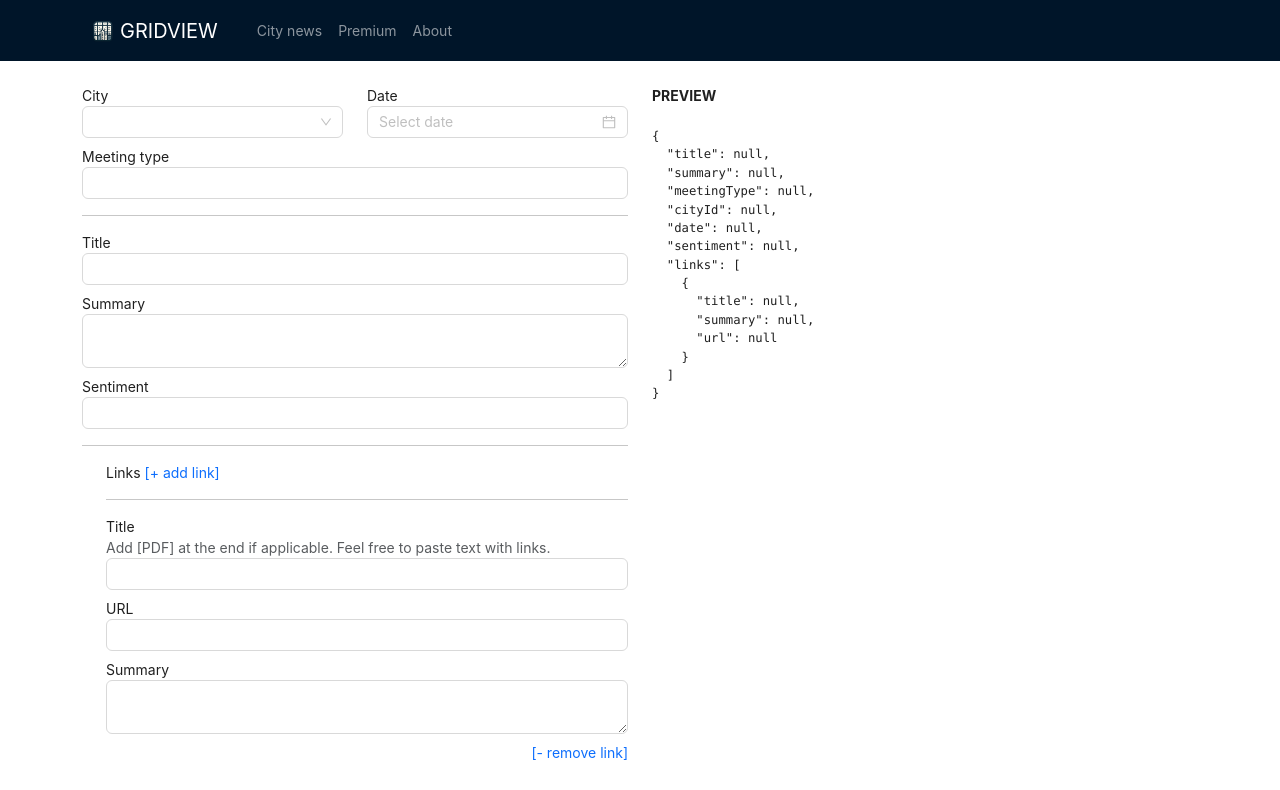
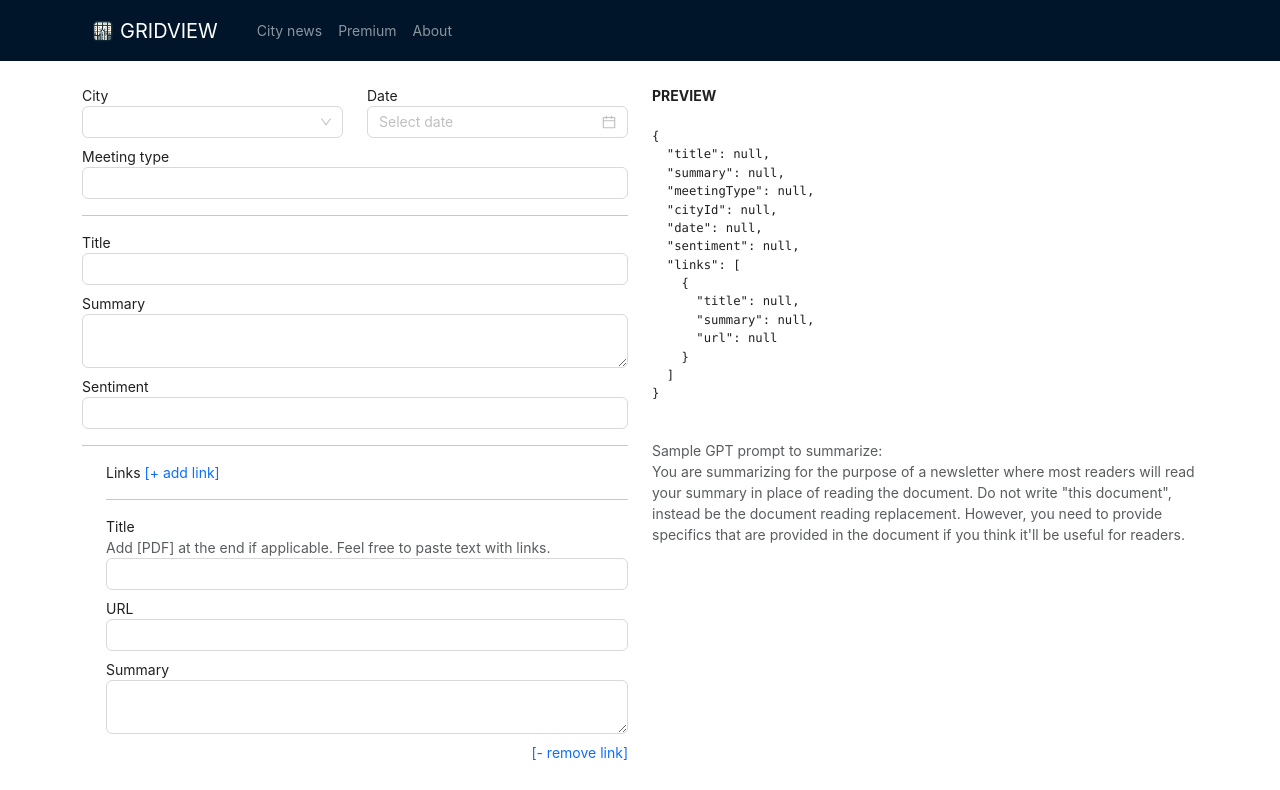
Before and after one commit to albertkim/gridview-analytics-web, a React (Create React App) app: page /admin/create in a window 1280 px wide. Shown: the top 790 px of the page. Built offline with nearby package versions, Linux system fonts and the light colour scheme.

Commit message:
Improved date table formatting

```diff
--- a/src/pages/AdminPage/AdminCreateNewsPage.tsx
+++ b/src/pages/AdminPage/AdminCreateNewsPage.tsx
@@ -200,6 +200,13 @@ export const AdminCreateNewsPage = observer(() => {
               JSON.stringify(createNews.getNetworkObject(), null, 2)
             }
           </pre>
+          <br />
+          <div className='text-muted'>
+            Sample GPT prompt to summarize:
+          </div>
+          <div className='text-muted'>
+            You are summarizing for the purpose of a newsletter where most readers will read your summary in place of reading the document. Do not write "this document", instead be the document reading replacement. However, you need to provide specifics that are provided in the document if you think it'll be useful for readers.
+          </div>
         </div>
 
       </div>
--- a/src/pages/AdminPage/index.tsx
+++ b/src/pages/AdminPage/index.tsx
@@ -75,7 +75,9 @@ export function AdminPage() {
                         })
                       }
                     </td>
-                    <td className='text-muted'>{city.lastNewsDate || '-'}</td>
+                    <td className='text-muted' style={{minWidth: 100}}>
+                      {city.lastNewsDate || '-'}
+                    </td>
                     <td>
                       {daysSinceComponent}
                     </td>
@@ -100,6 +102,7 @@ export function AdminPage() {
               <thead className='thead-light'>
                 <th>Date</th>
                 <th>City</th>
+                <th>Meeting type</th>
                 <th>News</th>
               </thead>
               <tbody>
@@ -107,11 +110,14 @@ export function AdminPage() {
                   news.data.map((n) => {
                     return (
                       <tr>
-                        <td className='text-muted' style={{marginRight: 10}}>
+                        <td className='text-muted' style={{minWidth: 100, marginRight: 10}}>
                           {n.date}
                         </td>
                         <td className='text-muted' style={{marginRight: 10}}>
                           {n.cityName}
+                        </td>
+                        <td className='text-muted' style={{maxWidth: 150, marginRight: 10}}>
+                          {n.meetingType}
                         </td>
                         <td>
                           <a href='#'>{n.title}</a>
```
